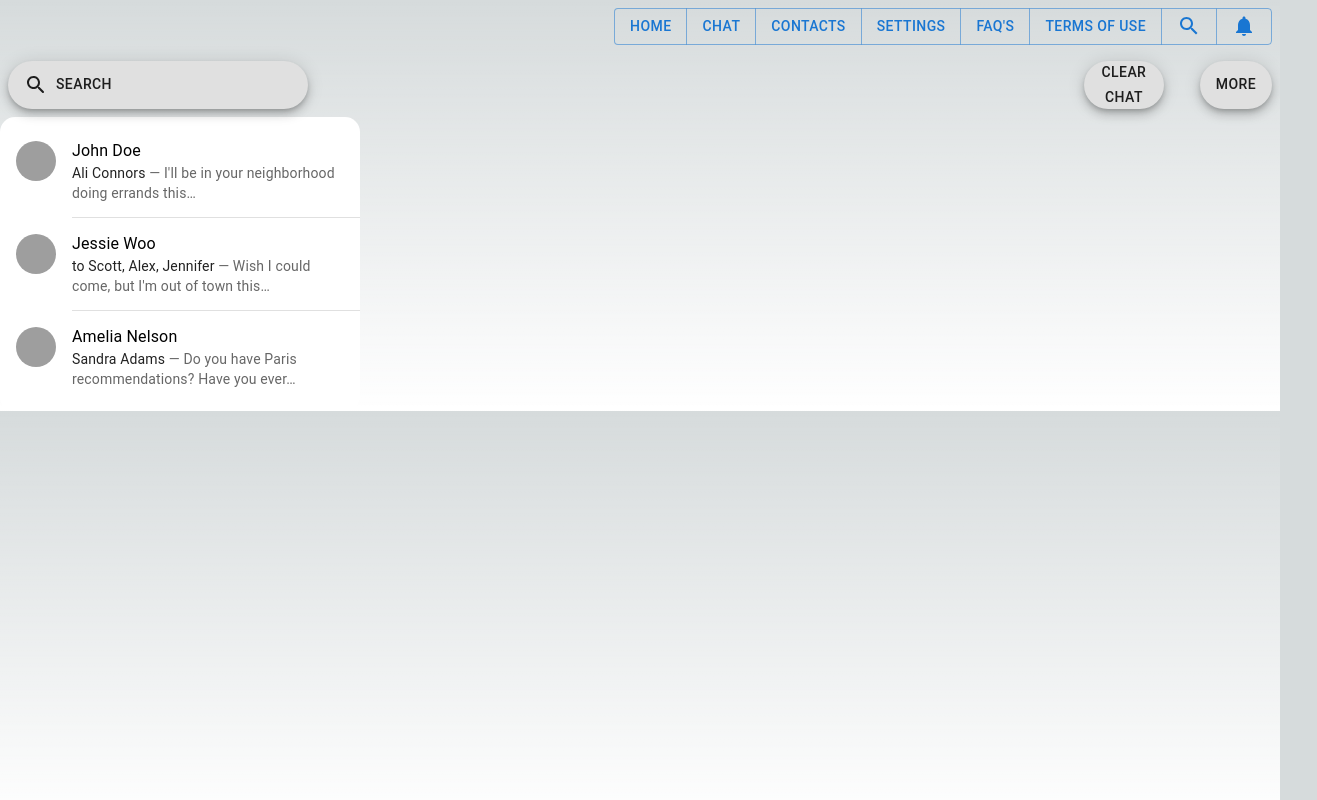
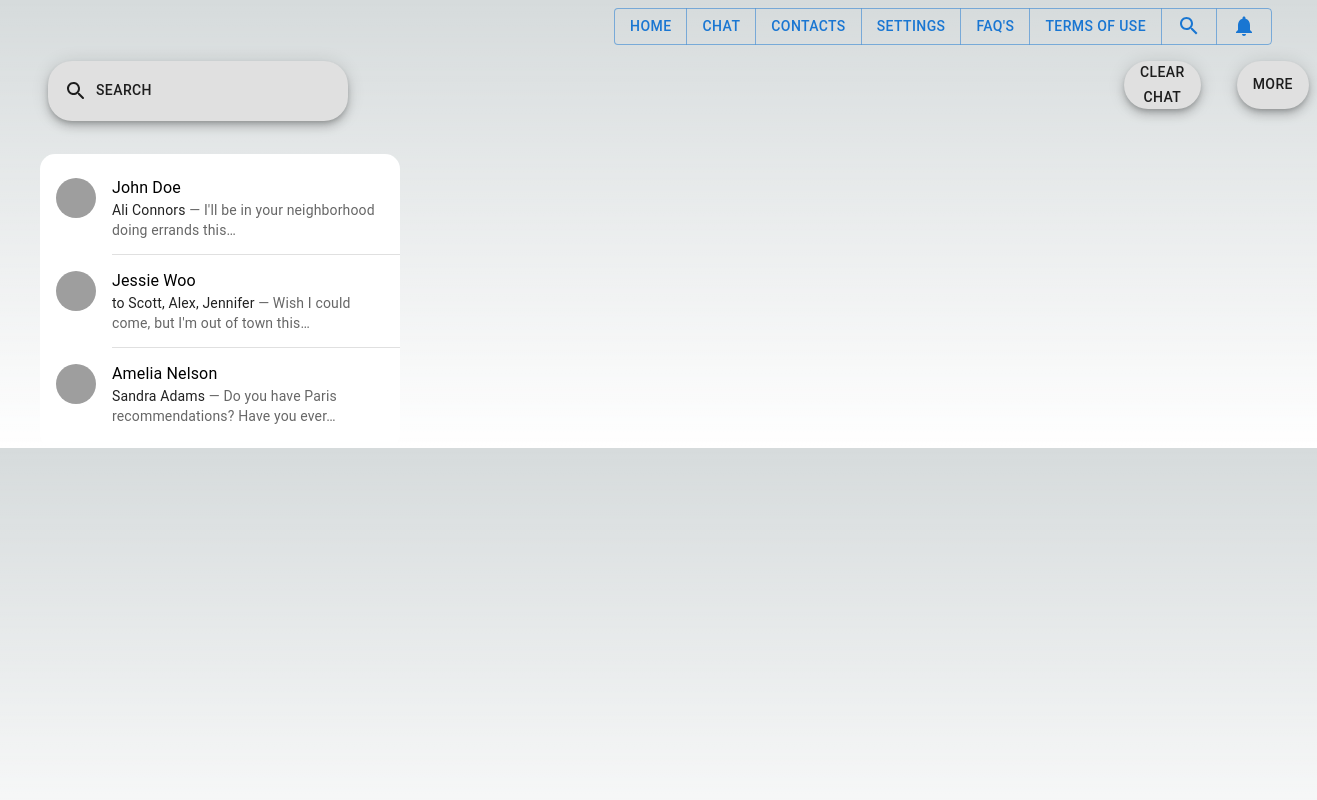
Before and after one commit to bad-eastwind/chatapp_prime, a Next.js app: page / in a window 1280 px wide. Shown: the whole page, 1317 px wide, since content can reach past the window. Built offline with nearby package versions, Linux system fonts and the light colour scheme; grey boxes are pictures that could not be loaded.

Commit message:
Update 22 Jun

```diff
--- a/app/UIcomponents/LeftChatlist.jsx
+++ b/app/UIcomponents/LeftChatlist.jsx
@@ -10,7 +10,7 @@ import Typography from '@mui/material/Typography';
 
 export default function AlignItemsList() {
   return (
-    <List  sx={{ width: '100%', maxWidth: 360, bgcolor: 'background.paper', borderRadius: '15px', overflow: 'hidden' }}>
+    <List  sx={{ width: '100%', maxWidth: 360, bgcolor: 'background.paper', marginLeft: '40px', marginTop: '25px', borderRadius: '15px', overflow: 'hidden' }}>
       <ListItem alignItems="flex-start">
         <ListItemAvatar>
           <Avatar alt="John Doe" src="/static/images/avatar/1.jpg" />
--- a/app/UIcomponents/Secondheader.jsx
+++ b/app/UIcomponents/Secondheader.jsx
@@ -7,6 +7,7 @@ import { styled } from '@mui/system';
 
 const ExtendedFab = styled(Fab)({
     width: '300px', // Set the desired width here
+    height: '60px',
     display: 'flex',
     justifyContent: 'flex-start',
     alignItems: 'center',
@@ -33,7 +34,7 @@ export default function FloatingActionButtons() {
     <div>
       <FabContainer>
         <FabContainer1>
-          <Box sx={{ '& > :not(style)': { m: 1 } }}>
+          <Box sx={{ marginLeft: '40px' , '& > :not(style)': { m: 1 } }}>
             <ExtendedFab variant="extended" size="large">
               <span style={{ marginRight: '8px' }}>
                 <SearchRoundedIcon sx={{ mr: 1 }} />
```
Also changed, not shown: app/UIcomponents/Chatbox.jsx (added).
